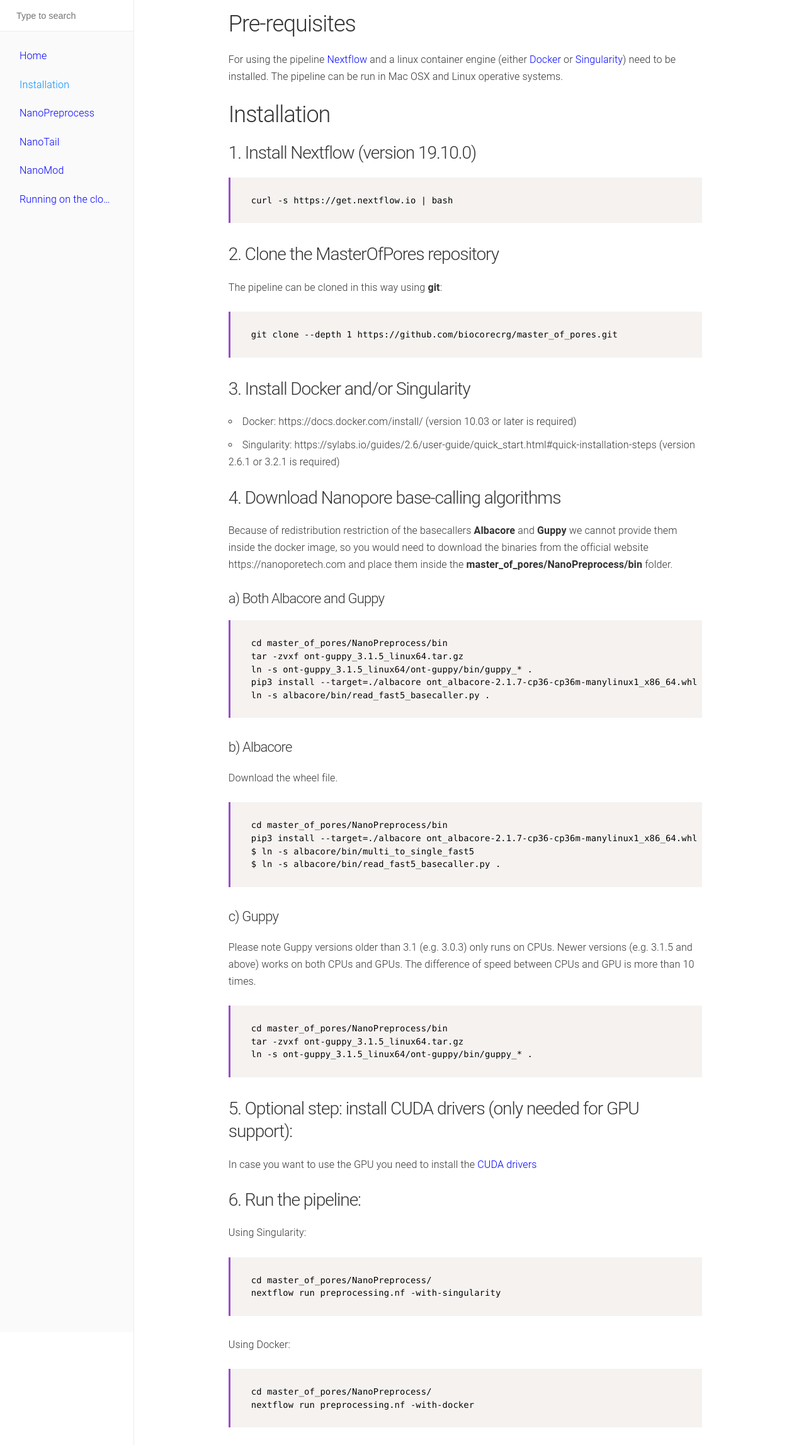
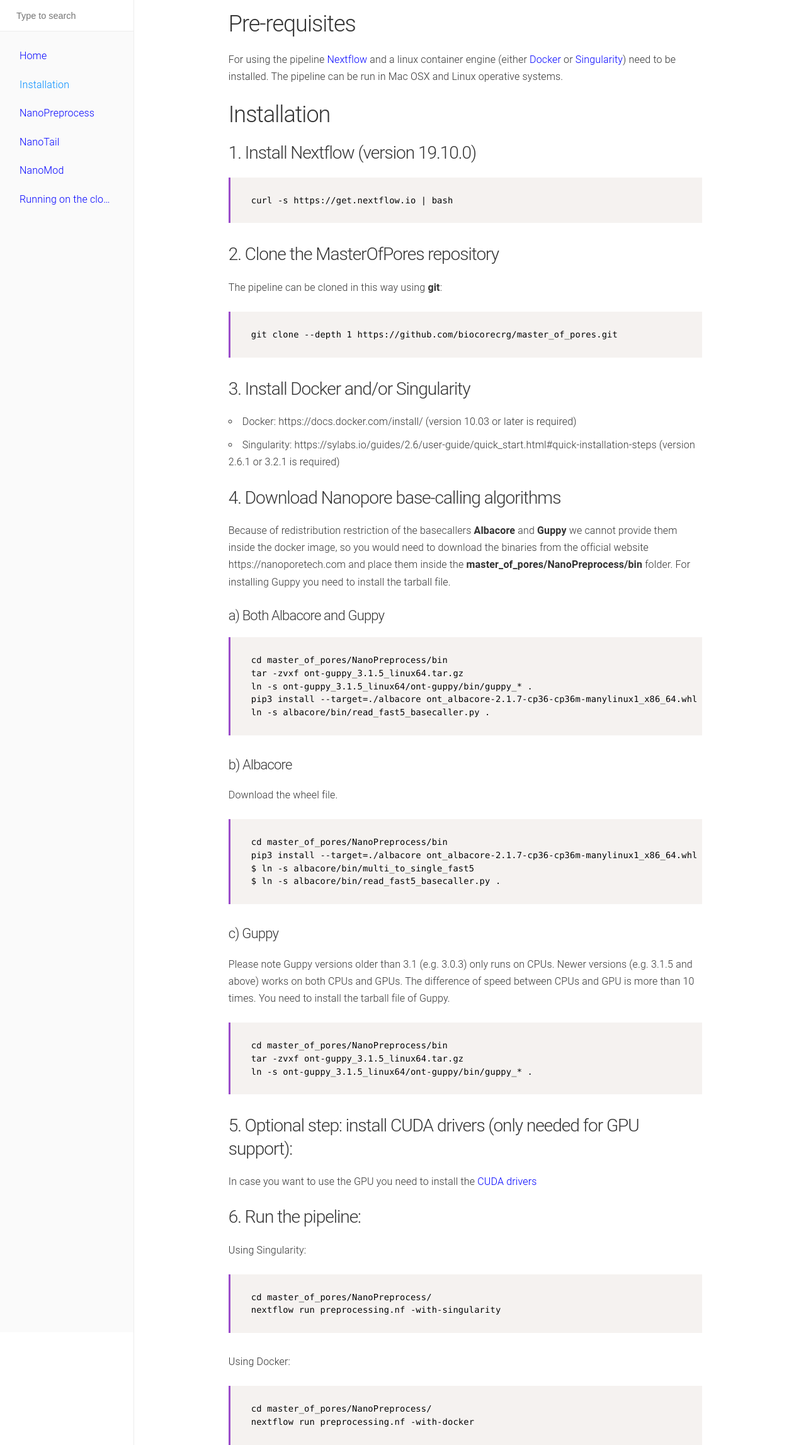
Before and after one commit to biocorecrg/master_of_pores, a Jekyll site: the page built from docs/install.md, in a window 1280 px wide. Shown: the whole page at 63% size. Built offline with Jekyll 4.4.1, drawn with Linux system fonts in a browser that asks for light colours.

Commit message:
Update install.md

````diff
--- a/docs/install.md
+++ b/docs/install.md
@@ -29,7 +29,7 @@
 - Singularity: https://sylabs.io/guides/2.6/user-guide/quick_start.html#quick-installation-steps (version 2.6.1 or 3.2.1 is required)
 
 ### 4. Download Nanopore base-calling algorithms
-Because of redistribution restriction of the basecallers **Albacore** and **Guppy** we cannot provide them inside the docker image, so you would need to download the binaries from the official website https://nanoporetech.com and place them inside the **master_of_pores/NanoPreprocess/bin** folder.
+Because of redistribution restriction of the basecallers **Albacore** and **Guppy** we cannot provide them inside the docker image, so you would need to download the binaries from the official website https://nanoporetech.com and place them inside the **master_of_pores/NanoPreprocess/bin** folder. For installing Guppy you need to install the tarball file.
 
 #### a) Both Albacore and Guppy
 ```bash
@@ -51,7 +51,7 @@
 ```
 #### c) Guppy
 Please note Guppy versions older than 3.1 (e.g. 3.0.3) only runs on CPUs.
-Newer versions (e.g. 3.1.5 and above) works on both CPUs and GPUs. The difference of speed between CPUs and GPU is more than 10 times.
+Newer versions (e.g. 3.1.5 and above) works on both CPUs and GPUs. The difference of speed between CPUs and GPU is more than 10 times. You need to install the tarball file of Guppy.
 
 ```bash
 cd master_of_pores/NanoPreprocess/bin
````
